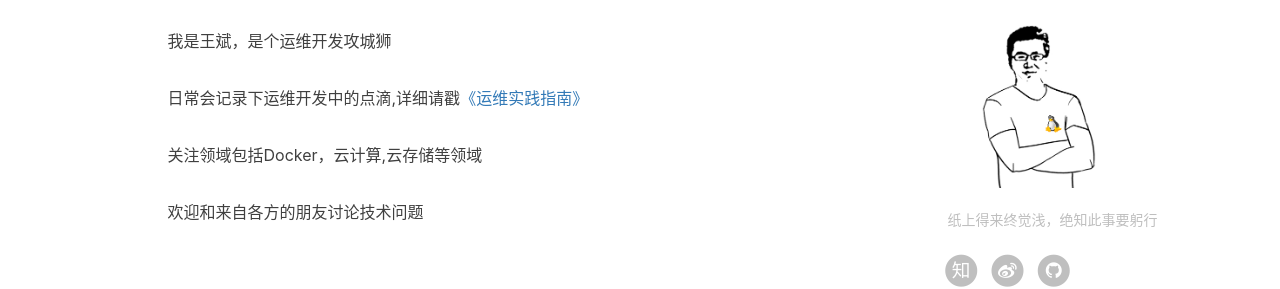
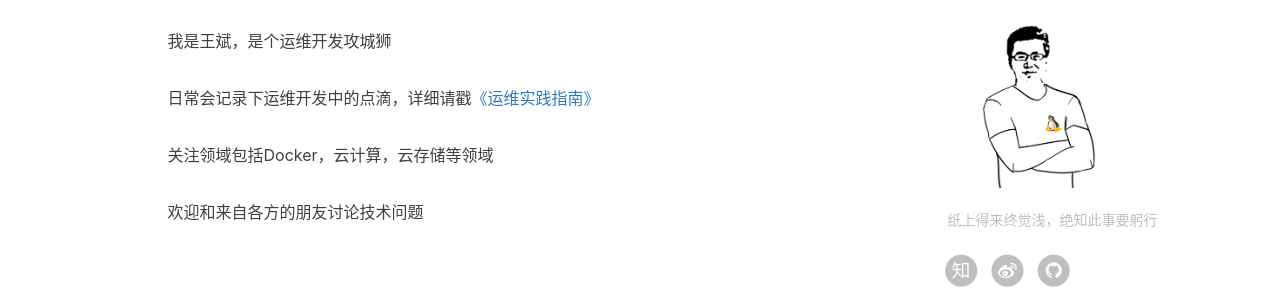
Before and after one commit to meetbill/meetbill.github.io, a Jekyll site: the page built from about.html, in a window 1280 px wide. Shown: the part 559-848 px from the top of the page. Built offline with Jekyll 4.4.1, drawn with Linux system fonts in a browser that asks for light colours; nearby versions of some CDN libraries; comment, search, counter and statistics services are not loaded; part of the change alters nothing that is shown.

```diff
--- a/about.html
+++ b/about.html
@@ -18,8 +18,8 @@ header-img: "img/about-bg.jpg"
     </blockquote>
 
     <p>我是王斌，是个运维开发攻城狮</p>
-    <p>日常会记录下运维开发中的点滴,详细请戳<a href="https://github.com/BillWang139967/op_practice_book.git">《运维实践指南》</a></p>
-    <p>关注领域包括Docker，云计算,云存储等领域</p>
+    <p>日常会记录下运维开发中的点滴，详细请戳<a href="https://billwang139967.gitbooks.io/op_practice_book/content/">《运维实践指南》</a></p>
+    <p>关注领域包括Docker，云计算，云存储等领域</p>
     <p>欢迎和来自各方的朋友讨论技术问题</p>
 
 </div>
```
